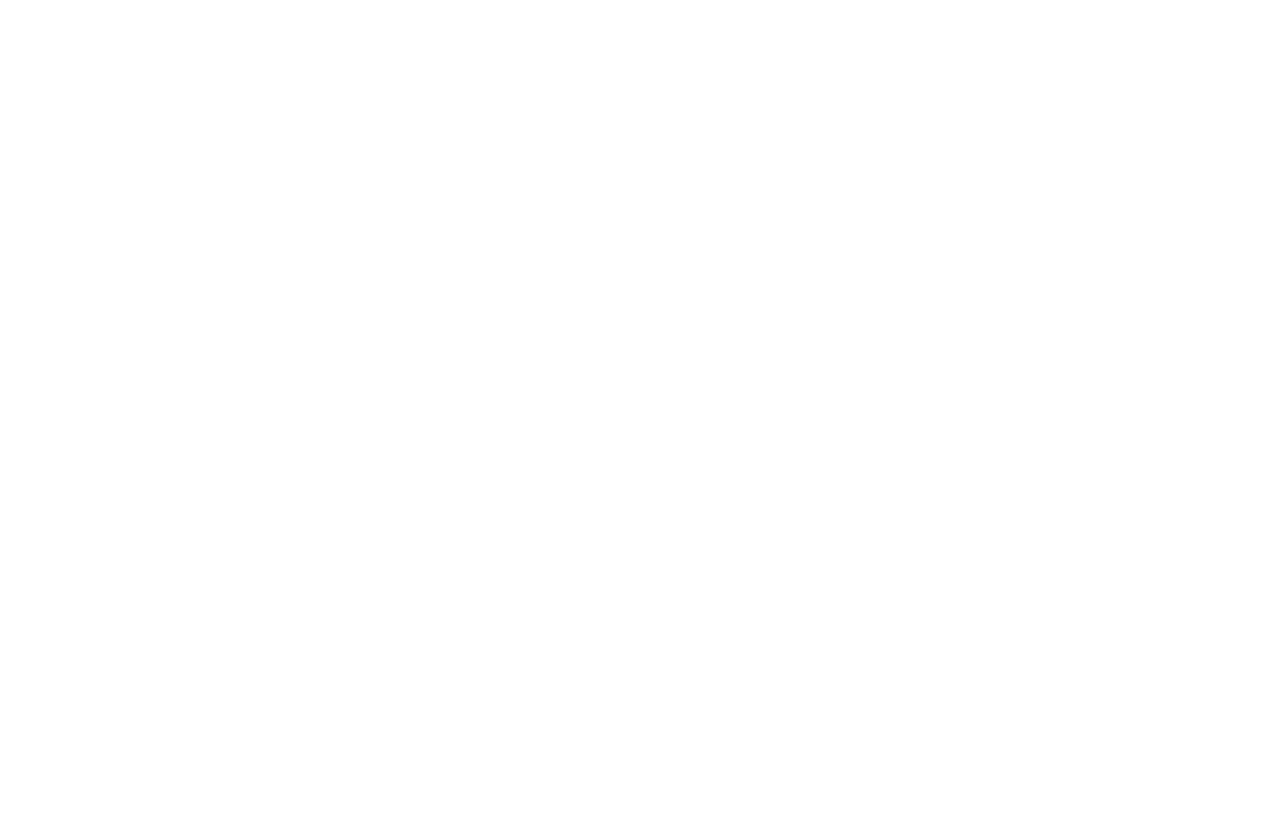
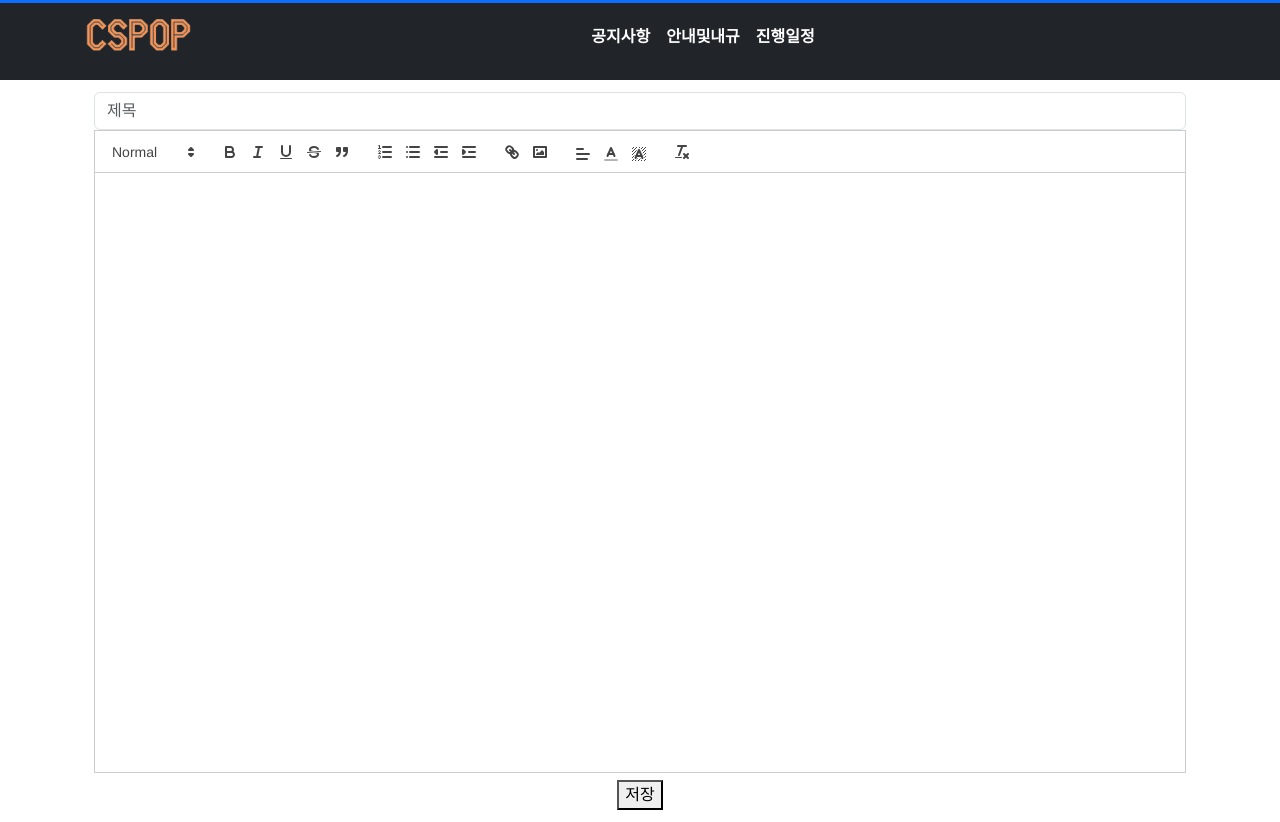
Before and after one commit to SangBeom-Hahn/Capstone_Develop, a React (Create React App) app in the folder src/main/frontend/: page /api/admins/noticeboards in a window 1280 px wide. Before the commit this address had no page. Before the commit the page ends 800 px from the top, so only its background shows below. Built offline with nearby package versions, Linux system fonts and the light colour scheme.

Commit message:
feat: 공지사항 글작성 구현

```diff
--- a/src/main/frontend/package.json
+++ b/src/main/frontend/package.json
@@ -11,6 +11,7 @@
     "http-proxy-middleware": "^2.0.6",
     "react": "^18.2.0",
     "react-dom": "^18.2.0",
+    "react-quill": "^2.0.0",
     "react-router-dom": "^6.14.2",
     "react-scripts": "^5.0.1",
     "web-vitals": "^2.1.4"
--- a/src/main/frontend/src/App.js
+++ b/src/main/frontend/src/App.js
@@ -25,7 +25,7 @@
         {/* 공지사항 화면 */}
         <Route path="/api/noticeboards" element={<NoticeMain />} />
         {/* 공지사항 작성 화면 */}
-        <Route path="/api/admin/noticeboards" element={<NoticeWrite />} />
+        <Route path="/api/admins/noticeboards" element={<NoticeWrite />} />
         {/*공지사항 개당 화면 */}
         <Route path="/api/noticeboards/:id" element={<NoticeView />} />
         {/* 안내 및 내규 화면 */}
--- /dev/null
+++ b/src/main/frontend/src/Component/CommonEditor.jsx
@@ -0,0 +1,39 @@
+import React from 'react';
+import ReactQuill from 'react-quill';
+import 'react-quill/dist/quill.snow.css';
+
+const CommonEditor = ({ value, onChange }) => {
+  const modules = {
+    toolbar: [
+      [{ 'header': [1, 2, false] }],
+      ['bold', 'italic', 'underline', 'strike', 'blockquote'],
+      [{'list': 'ordered'}, {'list': 'bullet'}, {'indent': '-1'}, {'indent': '+1'}],
+      ['link', 'image'],
+      [{ 'align': [] }, { 'color': [] }, { 'background': [] }],
+      ['clean']
+    ],
+  };
+
+  const formats = [
+    'header',
+    'bold', 'italic', 'underline', 'strike', 'blockquote',
+    'list', 'bullet', 'indent',
+    'link', 'image',
+    'align', 'color', 'background',
+  ];
+
+  return (
+    <div style={{ height: "650px" }}>
+      <ReactQuill
+        style={{ height: "600px" }}
+        theme="snow"
+        modules={modules}
+        formats={formats}
+        value={value || ''}
+        onChange={(content, delta, source, editor) => onChange(editor.getHTML())}
+      />
+    </div>
+  );
+};
+
+export default CommonEditor;
--- a/src/main/frontend/src/Notice/NoticeList.jsx
+++ b/src/main/frontend/src/Notice/NoticeList.jsx
@@ -1,5 +1,5 @@
 import React, { useState, useEffect } from 'react';
-import { Link, useParams } from 'react-router-dom';
+import { Link, useNavigate, useParams } from 'react-router-dom';
 import axios from 'axios';
 import CommonTable from '.././Component/CommonTable';
 import CommonTableColumn from '.././Component/CommonTableColumn';
@@ -9,8 +9,9 @@
 
 const NoticeList = () => {
   const [notice, setNotice] = useState([]);
-  const [loading, setLoading] = useState(true); // 로딩 상태 추가
+  const [loading, setLoading] = useState(true);
   const accessToken = sessionStorage.getItem('accessToken');
+  const navigate = useNavigate();
 
   useEffect(() => {
     async function getNoticeBoards() {
@@ -26,10 +27,10 @@
         });
         console.log('데이터 가져오기 성공:', response.data);
         setNotice(response.data.noticeBoards);
-        setLoading(false); // 데이터 로딩 완료 후 로딩 상태 변경
+        setLoading(false);
       } catch (error) {
         console.error('데이터 가져오기 오류:', error);
-        setLoading(false); // 데이터 로딩 실패 시에도 로딩 상태 변경
+        setLoading(false);
       }
     }
     getNoticeBoards();
@@ -39,7 +40,7 @@
     <>
       <Header />
       <CommonTable headersName={['글번호', '제목', '등록일', '관리자', '조회수']}>
-        {loading ? ( // 로딩 중일 때
+        { loading ? (
           <div>게시물을 불러오는 중 입니다 ...</div>
         ) : Array.isArray(notice) && notice.length > 0 ? ( // 게시물이 있을 때
           notice.map((notice, index) => (
@@ -57,6 +58,7 @@
           <div>게시물이 존재하지 않습니다.</div>
         )}
       </CommonTable>
+      <button className="post-view-go-list-btn" onClick={() => navigate('/api/admins/noticeboards')}>글쓰기</button>&nbsp;
     </>
   );
 };
--- a/src/main/frontend/src/Notice/NoticeView.jsx
+++ b/src/main/frontend/src/Notice/NoticeView.jsx
@@ -83,7 +83,7 @@
           ) : '게시물을 불러오는 중입니다...'
         }
         <button className="post-view-go-list-btn" onClick={() => navigate('/api/noticeboards')}>목록으로 돌아가기</button>&nbsp;
-        <button className="post-view-go-list-btn" onClick={() => deleteNotice(notice.id)}>&nbsp;삭제</button>
+        <button className="post-view-go-list-btn" onClick={() => deleteNotice(notice.id)}>삭제</button>
       </div>
     </>
   )
--- /dev/null
+++ b/src/main/frontend/src/Notice/NoticeWrite.jsx
@@ -0,0 +1,83 @@
+import React, { useState, useEffect } from 'react';
+import { useNavigate } from 'react-router-dom';
+import axios from 'axios';
+import CommonEditor from '.././Component/CommonEditor';
+import Header from '.././Header';
+
+const NoticeWrite = () => {
+    const [title, setTitle] = useState('');
+    const [contents, setContents] = useState('');
+    const [accessToken, setAccessToken] = useState('');
+    const [loggedInUserId, setLoggedInUserId] = useState('');
+    const currentDate = new Date().toLocaleDateString();
+    const navigate = useNavigate();
+
+    const fetchLoggedInUserId = () => {
+        const user = sessionStorage.getItem('userId');
+        if (user) {
+            const userData = JSON.parse(user);
+            setLoggedInUserId(userData.userId);
+        }
+    };
+
+    useEffect(() => {
+        fetchLoggedInUserId();
+    }, []);
+
+    useEffect(() => {
+        const token = sessionStorage.getItem('accessToken');
+        setAccessToken(token);
+    }, []);
+
+    async function createNoticeBoard() {
+        try {
+            const views = 1;
+
+            const response = await axios.post('/api/admins/noticeboards', {
+                title: title,
+                content: contents,
+                fix: false,
+                views: views,
+            }, {
+                headers: {
+                    Authorization: `Bearer ${accessToken}`,
+                }
+            });
+            if (response.data && response.data.ok === 1) {
+                alert('저장 완료');
+            } else {
+                alert('게시물을 저장하는 도중 오류가 발생하였습니다.');
+            }
+        } catch (error) {
+            console.error(error);
+            alert('게시물을 저장하는 도중 오류가 발생하였습니다.');
+        }
+    }
+
+    function onEditorChange(value) {
+        setContents(value);
+    }
+
+    return (
+        <div>
+            <Header />
+            <div className="container" style={{ fontFamily: 'Noto Sans Korean, Malgun Gothic, sans-serif' }}>
+                <div className="lf-contents pd12">
+                    <div style={{ padding: '12px' }}>
+                        <div className="form-group">
+                            <input type="text" placeholder="제목" className="form-control" onChange={(event) => setTitle(event.target.value)} />
+                        </div>
+                        <CommonEditor value={contents} onChange={onEditorChange} />
+                        <div className="text-center pd12">
+                            <button className="lf-button primary" onClick={createNoticeBoard}>
+                                저장
+                            </button>
+                        </div>
+                    </div>
+                </div>
+            </div>
+        </div>
+    );
+};
+
+export default NoticeWrite;
```
Also changed, not shown: 1 other file (tests, documents, lock files or other folders).
